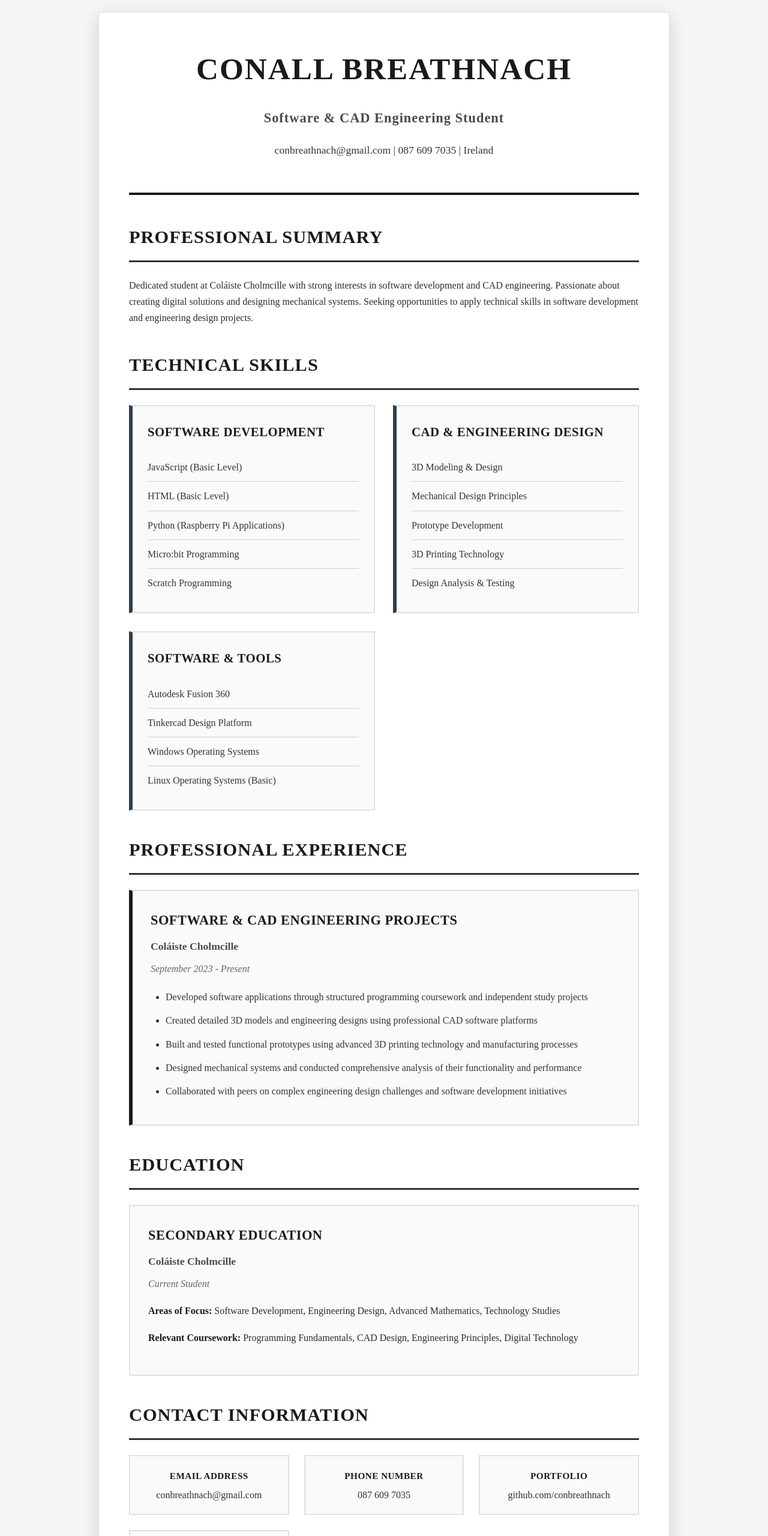
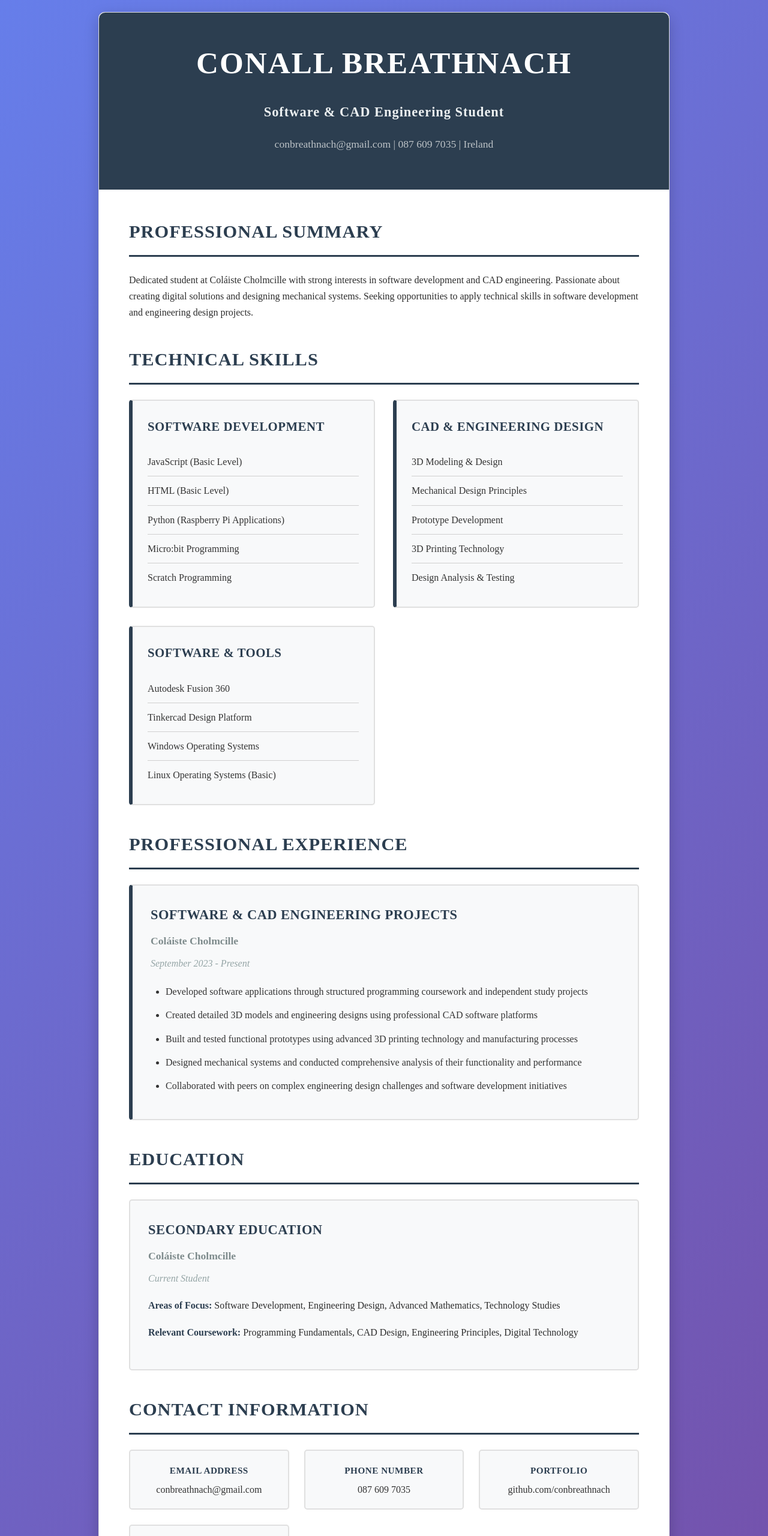
Before and after one commit to conbreathnach/resumeV5, a plain HTML site: page index.html in a window 1280 px wide. Shown: the top 2560 px of the page at 60% size. Drawn offline with Linux system fonts and the light colour scheme.

Commit message:
made look good

```diff
--- a/style.css
+++ b/style.css
@@ -2,7 +2,7 @@ body {
     font-family: 'Times New Roman', Times, serif;
     margin: 0;
     padding: 20px;
-    background-color: #f5f5f5;
+    background: linear-gradient(135deg, #667eea 0%, #764ba2 100%);
     color: #2c2c2c;
     line-height: 1.7;
     font-weight: 500;
@@ -13,20 +13,23 @@ body {
     margin: 0 auto;
     background-color: white;
     padding: 50px;
-    box-shadow: 0 8px 25px rgba(0,0,0,0.15);
+    box-shadow: 0 8px 25px rgba(0,0,0,0.2);
     border: 1px solid #e0e0e0;
+    border-radius: 10px;
 }
 
 .header {
     text-align: center;
-    border-bottom: 4px solid #1a1a1a;
-    padding-bottom: 35px;
-    margin-bottom: 45px;
+    background-color: #2c3e50;
+    color: white;
+    padding: 40px;
+    margin: -50px -50px 45px -50px;
+    border-radius: 10px 10px 0 0;
 }
 
 .header h1 {
     font-size: 3.2rem;
-    color: #1a1a1a;
+    color: white;
     margin: 0;
     font-weight: 700;
     letter-spacing: 2px;
@@ -35,14 +38,14 @@ body {
 
 .title {
     font-size: 1.4rem;
-    color: #4a4a4a;
+    color: #ecf0f1;
     margin: 20px 0;
     font-weight: 600;
     letter-spacing: 1px;
 }
 
 .contact-info p {
-    color: #333;
+    color: #bdc3c7;
     font-size: 1.1rem;
     margin: 20px 0;
     font-weight: 500;
@@ -53,9 +56,9 @@ body {
 }
 
 .section h2 {
-    color: #1a1a1a;
+    color: #2c3e50;
     font-size: 1.9rem;
-    border-bottom: 3px solid #333;
+    border-bottom: 3px solid #2c3e50;
     padding-bottom: 12px;
     margin-bottom: 25px;
     font-weight: 700;
@@ -71,14 +74,15 @@ body {
 }
 
 .skill-column {
-    background-color: #fafafa;
+    background-color: #f8f9fa;
     padding: 25px;
     border: 2px solid #e0e0e0;
     border-left: 6px solid #2c3e50;
+    border-radius: 5px;
 }
 
 .skill-column h3 {
-    color: #1a1a1a;
+    color: #2c3e50;
     margin: 0 0 18px 0;
     font-size: 1.3rem;
     font-weight: 700;
@@ -105,14 +109,15 @@ body {
 }
 
 .experience-item {
-    background-color: #fafafa;
+    background-color: #f8f9fa;
     padding: 30px;
     border: 2px solid #e0e0e0;
-    border-left: 6px solid #1a1a1a;
+    border-left: 6px solid #2c3e50;
+    border-radius: 5px;
 }
 
 .experience-item h3 {
-    color: #1a1a1a;
+    color: #2c3e50;
     margin: 0 0 10px 0;
     font-size: 1.4rem;
     font-weight: 700;
@@ -122,13 +127,13 @@ body {
 
 .company {
     font-weight: 700;
-    color: #4a4a4a;
+    color: #7f8c8d;
     margin: 8px 0;
     font-size: 1.1rem;
 }
 
 .date {
-    color: #666;
+    color: #95a5a6;
     font-style: italic;
     margin: 8px 0 20px 0;
     font-size: 1rem;
@@ -148,13 +153,14 @@ body {
 }
 
 .education-item {
-    background-color: #fafafa;
+    background-color: #f8f9fa;
     padding: 30px;
     border: 2px solid #e0e0e0;
+    border-radius: 5px;
 }
 
 .education-item h3 {
-    color: #1a1a1a;
+    color: #2c3e50;
     margin: 0 0 10px 0;
     font-size: 1.4rem;
     font-weight: 700;
@@ -164,13 +170,13 @@ body {
 
 .school {
     font-weight: 700;
-    color: #4a4a4a;
+    color: #7f8c8d;
     margin: 8px 0;
     font-size: 1.1rem;
 }
 
 .status {
-    color: #666;
+    color: #95a5a6;
     font-style: italic;
     margin: 8px 0 15px 0;
     font-size: 1rem;
@@ -178,10 +184,11 @@ body {
 }
 
 .interests-item {
-    background-color: #fafafa;
+    background-color: #f8f9fa;
     padding: 25px;
     border: 2px solid #e0e0e0;
-    border-left: 6px solid #27ae60;
+    border-left: 6px solid #2c3e50;
+    border-radius: 5px;
 }
 
 .contact-grid {
@@ -192,15 +199,16 @@ body {
 }
 
 .contact-item {
-    background-color: #fafafa;
+    background-color: #f8f9fa;
     padding: 20px;
     border: 2px solid #e0e0e0;
     text-align: center;
+    border-radius: 5px;
 }
 
 .contact-label {
     font-weight: 700;
-    color: #1a1a1a;
+    color: #2c3e50;
     margin-bottom: 8px;
     font-size: 0.95rem;
     text-transform: uppercase;
@@ -217,9 +225,10 @@ body {
 .footer {
     text-align: center;
     margin-top: 50px;
-    padding-top: 35px;
-    border-top: 3px solid #333;
-    color: #4a4a4a;
+    padding: 25px;
+    background-color: #2c3e50;
+    color: white;
+    border-radius: 5px;
     font-style: italic;
     font-weight: 600;
 }
@@ -233,7 +242,7 @@ p {
 
 strong {
     font-weight: 700;
-    color: #1a1a1a;
+    color: #2c3e50;
 }
 
 /* Mobile Styles */
@@ -243,6 +252,11 @@ strong {
     }
 
     .container {
+        padding: 30px;
+    }
+
+    .header {
+        margin: -30px -30px 35px -30px;
         padding: 30px;
     }
 
@@ -279,6 +293,11 @@ strong {
         padding: 25px;
     }
 
+    .header {
+        margin: -25px -25px 30px -25px;
+        padding: 25px;
+    }
+
     .header h1 {
         font-size: 2rem;
     }
```
